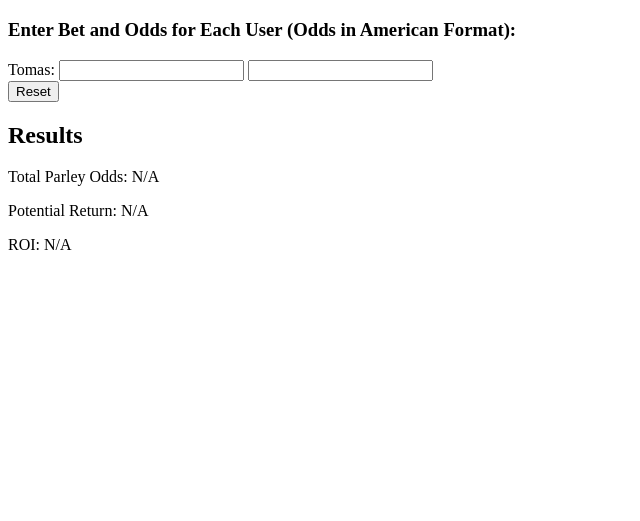
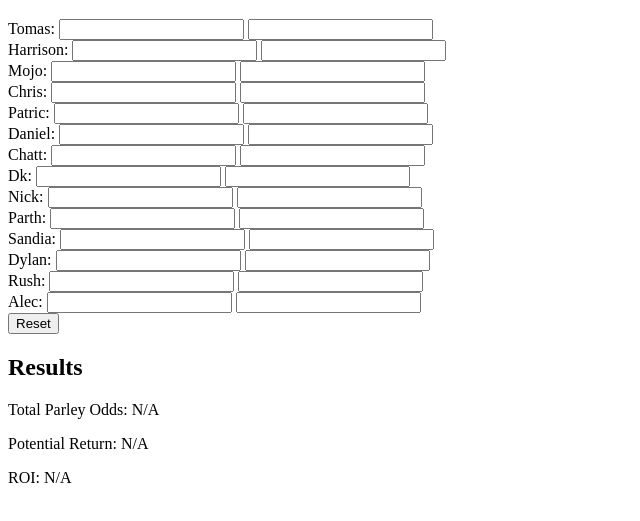
Before and after one commit to exc-ttussie/ffparlay, a plain HTML site: page index.html in a window 1280 px wide. Shown: the part 61-582 px from the top of the page, without its empty margins (0-640 px from the left). Drawn offline with Linux system fonts and the light colour scheme.

Commit message:
Update index.html

```diff
--- a/index.html
+++ b/index.html
@@ -5,15 +5,9 @@
 </head>
 <body>
     <h1>14-Leg Parley Odds Calculator</h1>
-    <form>
-        <div>
-            <h3>Enter Bet and Odds for Each User (Odds in American Format):</h3>
-            <div id="betsContainer">
-                <label>Tomas: <input type="text" id="tomas_bet" oninput="updateAndLock('tomas')"> <input type="number" id="tomas_odds" oninput="updateAndLock('tomas')"></label><br>
-                <!-- Repeat for each user -->
-            </div>
-            <button type="button" onclick="resetFields()">Reset</button>
-        </div>
+    <form id="parleyForm">
+        <div id="betsContainer"></div>
+        <button type="button" onclick="resetFields()">Reset</button>
     </form>
 
     <h2>Results</h2>
@@ -24,13 +18,23 @@
     <script>
         const users = ["tomas", "harrison", "mojo", "chris", "patric", "daniel", "chatt", "dk", "nick", "parth", "sandia", "dylan", "rush", "alec"];
 
+        // Dynamically generate the input fields for each user
+        const betsContainer = document.getElementById('betsContainer');
+        users.forEach(user => {
+            betsContainer.innerHTML += `
+                <label>${user.charAt(0).toUpperCase() + user.slice(1)}:
+                    <input type="text" id="${user}_bet" oninput="updateAndLock('${user}')">
+                    <input type="number" id="${user}_odds" oninput="updateAndLock('${user}')">
+                </label><br>
+            `;
+        });
+
         function convertAmericanToDecimal(americanOdds) {
             return americanOdds > 0 ? (americanOdds / 100) + 1 : (100 / Math.abs(americanOdds)) + 1;
         }
 
         function calculateParley() {
-            let totalOdds = 1;
-            let betsEntered = false;
+            let totalOdds = 1, betsEntered = false;
 
             users.forEach(user => {
                 const odds = parseFloat(document.getElementById(`${user}_odds`).value);
@@ -47,10 +51,7 @@
                 return;
             }
 
-            const stake = 10;
-            const potentialReturn = stake * totalOdds;
-            const roi = ((potentialReturn - stake) / stake) * 100;
-
+            const stake = 10, potentialReturn = stake * totalOdds, roi = ((potentialReturn - stake) / stake) * 100;
             document.getElementById('totalOdds').innerText = `Total Parley Odds: ${totalOdds.toFixed(2)}`;
             document.getElementById('potentialReturn').innerText = `Potential Return: $${potentialReturn.toFixed(2)}`;
             document.getElementById('roi').innerText = `ROI: ${roi.toFixed(2)}%`;
@@ -66,7 +67,6 @@
                 oddsField.disabled = true;
                 localStorage.setItem(`${user}_bet`, betField.value);
                 localStorage.setItem(`${user}_odds`, oddsField.value);
-                localStorage.setItem(`${user}_locked`, true);
             }
         }
 
@@ -78,9 +78,7 @@
                 document.getElementById(`${user}_odds`).value = "";
                 localStorage.removeItem(`${user}_bet`);
                 localStorage.removeItem(`${user}_odds`);
-                localStorage.removeItem(`${user}_locked`);
             });
-
             document.getElementById('totalOdds').innerText = "Total Parley Odds: N/A";
             document.getElementById('potentialReturn').innerText = "Potential Return: N/A";
             document.getElementById('roi').innerText = "ROI: N/A";
```
